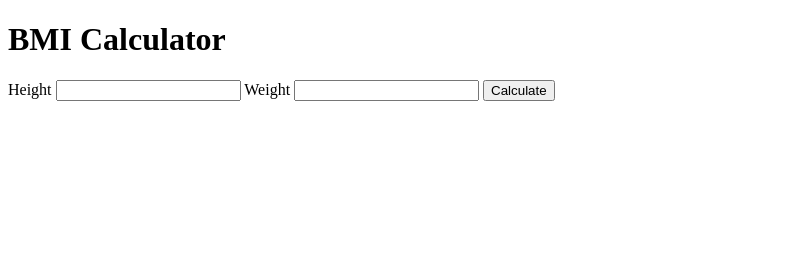
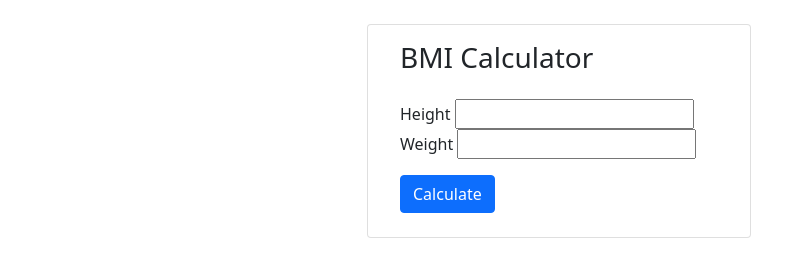
Before and after one commit to giacoletti/prep_course_exam_nov_2021, a website: page src/index.html in a window 1280 px wide. Shown: the whole page, without its empty margins (0-806 px from the left). Drawn offline with nearby package versions, Linux system fonts and the light colour scheme.

Commit message:
Adding bootstrap styling to index.html

```diff
--- a/src/index.html
+++ b/src/index.html
@@ -1,20 +1,40 @@
 <!DOCTYPE html>
 <html lang="en">
+
 <head>
     <meta charset="UTF-8">
     <meta http-equiv="X-UA-Compatible" content="IE=edge">
     <meta name="viewport" content="width=device-width, initial-scale=1.0">
     <title>BMI Calculator</title>
+    <link href="https://cdn.jsdelivr.net/npm/bootstrap@5.1.3/dist/css/bootstrap.min.css" rel="stylesheet"
+        integrity="sha384-1BmE4kWBq78iYhFldvKuhfTAU6auU8tT94WrHftjDbrCEXSU1oBoqyl2QvZ6jIW3" crossorigin="anonymous">
 </head>
+
 <body>
-    <h1>BMI Calculator</h1>
-    <label for="height" id="heightLabel">Height</label>
-    <input type="text" id="height">
-    <label for="weight" id="weightLabel">Weight</label>
-    <input type="text" id="weight">
-    <button id="calculate-bmi">Calculate</button>
-    <div id="response-message"></div>
+    <div class="container mt-4">
+        <div class="row">
+            <div class="col-sm-6 mx-auto">
+                <div class="card" style="width: 24rem;">
+                    <div class="card-body">
+                        <h3 class="card-title ms-3">BMI Calculator</h3>
+                        <div class="card-body">
+                            <label for="height" id="heightLabel">Height</label>
+                            <input type="text" id="height">
+                            <label for="weight" id="weightLabel">Weight</label>
+                            <input type="text" id="weight">
+                        </div>
+                        <button class="btn btn-primary ms-3" id="calculate-bmi">Calculate</button>
+                        <div class="mt-2" id="response-message"></div>
+                    </div>
+                </div>
+            </div>
+        </div>
+    </div>
     <script src="./js/bmiCalculator.js"></script>
     <script src="./js/app.js"></script>
+    <script src="https://cdn.jsdelivr.net/npm/bootstrap@5.1.3/dist/js/bootstrap.bundle.min.js"
+        integrity="sha384-ka7Sk0Gln4gmtz2MlQnikT1wXgYsOg+OMhuP+IlRH9sENBO0LRn5q+8nbTov4+1p"
+        crossorigin="anonymous"></script>
 </body>
+
 </html>
```
Also changed, not shown: cypress/integration/userCanSeeIndexPage.feature.js (+1 -1 lines).
